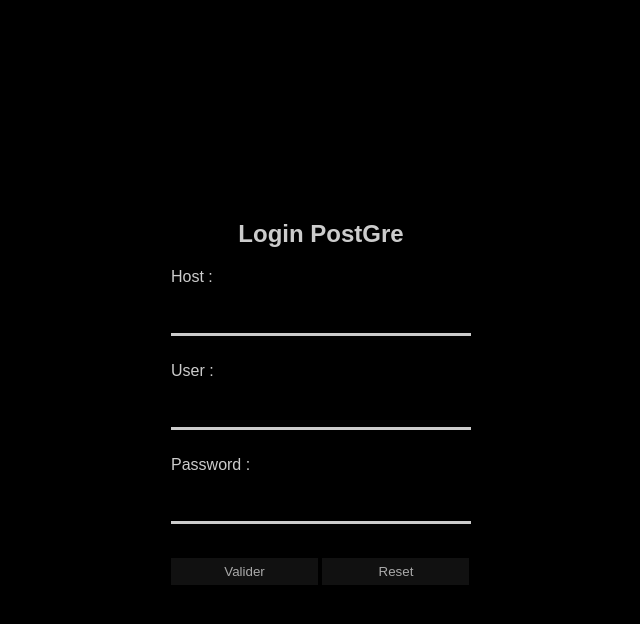
After one commit to DeadMeon/Php_Projet, a PHP site: page / in a window 1280 px wide. The commit adds this page. Shown: the top 624 px of the page, without its empty margins (319-959 px from the left). Run offline with PHP 8.4, Linux system fonts and the light colour scheme.

Commit message:
Add files via upload

```diff
--- /dev/null
+++ b/Deconnection.php
@@ -0,0 +1,5 @@
+<?php
+session_start();
+session_abort();
+include '';
+ ?>
--- /dev/null
+++ b/index.php
@@ -0,0 +1,41 @@
+<!DOCTYPE html>
+<html>
+<head>
+       <link rel="stylesheet" type="text/css" href="loginPostGre.css" />
+</head>
+<body>
+
+  <h2>Login PostGre</h2>
+  <div id="contenue">
+	   <form action="loginPostGre.php" method="post" >
+        <div id="question">
+            <label for="host">Host :</label>
+            <div id="form">
+                <input type="text" name="host" required>
+                <!--'required' ou 'value=<php if (isset($_POST["host"])) print "'".$_POST["host"]."'"; else echo "''"; ?>'-->
+            </div>
+            <br>
+          </div>
+		     <div id="question">
+			        <label for="user">User :</label>
+              <div id="form">
+    	    	      <input type="text" name="user" required>
+              </div>
+    	        <br>
+        </div>
+        <div id="question">
+ 	 		     <label for="password">Password : </label>
+           <div id="form">
+        	    <input type="password" name="password" required>
+           </div>
+           <br>
+        </div>
+        <div id="question">
+           <input type="submit" value="Valider" />
+           <input type="reset" />
+        </div>
+	   </form>
+  </div>
+
+</body>
+</html>
--- /dev/null
+++ b/loginPostGre.css
@@ -0,0 +1,50 @@
+body {
+       margin: auto;
+       width: 300px;
+       padding-top: 200px;
+       background-color: black;
+       color: white;
+       overflow: visible;
+       font-family: 'Raleway', sans-serif;
+}
+
+h2, label, h3 {
+       text-align: center;
+       color: #ccc;
+}
+
+input[type=text], input[type=password] {
+       width: 100%;
+       padding: 12px 20px;
+       margin: 8px 0;
+       box-sizing: border-box;
+       border: none;
+       border-bottom: 3px solid #ccc;
+       -webkit-transition: 0.5s;
+       transition: 0.5s;
+       outline: none;
+       background-color: black;
+       color: white;
+}
+
+input:focus {
+       border-bottom:  3px solid #555;
+}
+
+input[type=submit], input[type=reset]{
+       background-color: #111;
+       color: #aaa;
+       width: 49%;
+       padding: 6px 20px;
+       margin: 8px 0;
+       box-sizing: border-box;
+       border: none;
+       -webkit-transition: 0.5s;
+       transition: 0.5s;
+       outline: none;
+}
+
+input[type=submit]:hover, input[type=reset]:hover{
+       background-color: #aaa;
+       color: black;
+}
```
Also changed, not shown: Acceuil.php (+7 -5 lines), Ajouter.php (+7 -3 lines), Modifier.php (+7 -3 lines), Supprimer.php (+8 -4 lines), connectPostGre.php (added, +13 -0 lines), loginPostGre.php (added, +20 -0 lines), valideForm.php (added, +9 -0 lines).
